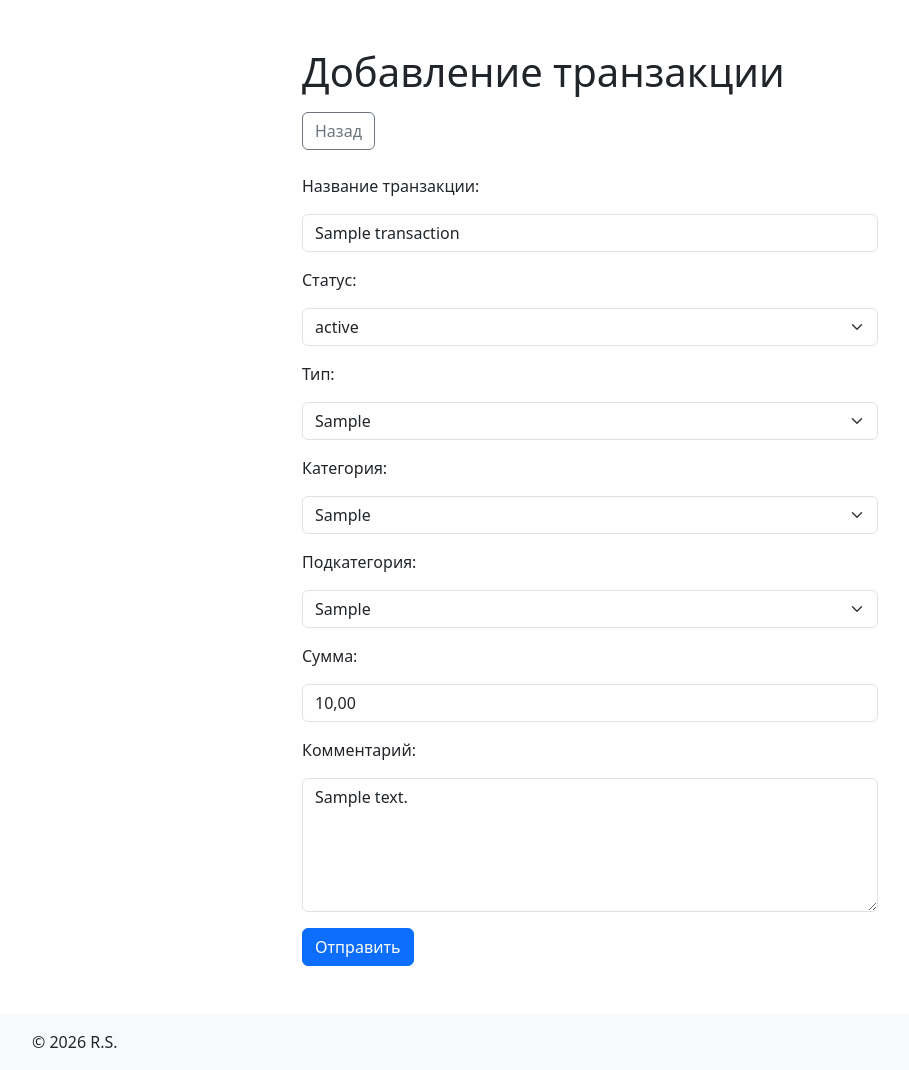
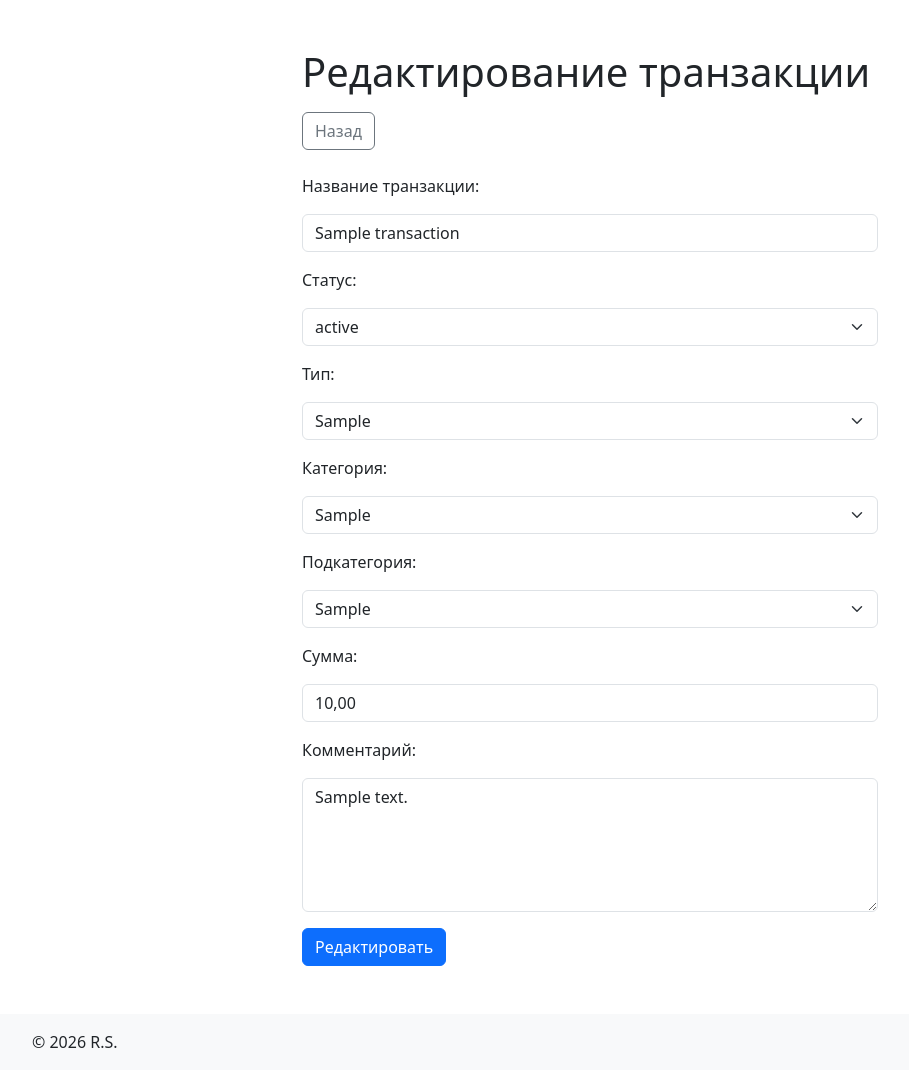
Before and after one commit to MRRomenin/DDS, a Django app: page /cashflow/edit/00000000-0000-0000-0000-000000000001/ in a window 1280 px wide. Shown: the part 88-1158 px from the top of the page, without its empty margins (50-959 px from the left). Run offline with Django 5.2, Linux system fonts and the light colour scheme; tables that the repository leaves empty hold one stand-in row (values such as "Sample post").

Commit message:
refactor(cashflow): rechange name for html form and add pattern in from_transact.html

```diff
--- a/cashflow/templates/transaction/from_transact.html
+++ b/cashflow/templates/transaction/from_transact.html
@@ -3,7 +3,7 @@
 {% block content %}
 
 <div class="container my-4" style="max-width: 600px;">
-    <h1 class="mb-3">Добавление транзакции</h1>
+    <h1 class="mb-3">{{ title }}</h1>
 
     <a href="{% url 'list' %}" class="btn btn-outline-secondary mb-4">Назад</a>
 
@@ -18,13 +18,15 @@
         <div class="mb-3">
             {{ field.label_tag }}
         </div>
-        {{ field }}
+        <div class="mb-3">
+            {{ field }}
+        </div>
         <div class="mb-3">
             {{ field.errors }}
         </div>
         {% endfor %}
 
-        <button type="submit" id="button_send" class="btn btn-primary">Отправить</button>
+        <button type="submit" id="button_send" class="btn btn-primary">{{ text_button }}</button>
     </form>
 </div>
 
--- a/cashflow/templates/transaction/list.html
+++ b/cashflow/templates/transaction/list.html
@@ -53,7 +53,7 @@
                             </td>
                             <td class="pe-4 text-muted text-wrap text-break">
                                 <form method="POST" action="{% url 'delete_part' transact.id %}"
-                                    onsubmit="return confirm('Вы уверены?');">
+                                    onsubmit="return confirm('Вы хотите удалить транзакцию?');">
                                       {% csrf_token %}
 
                                     <button type="submit" class="btn btn-danger">Удалить транзакцию</button>
```
